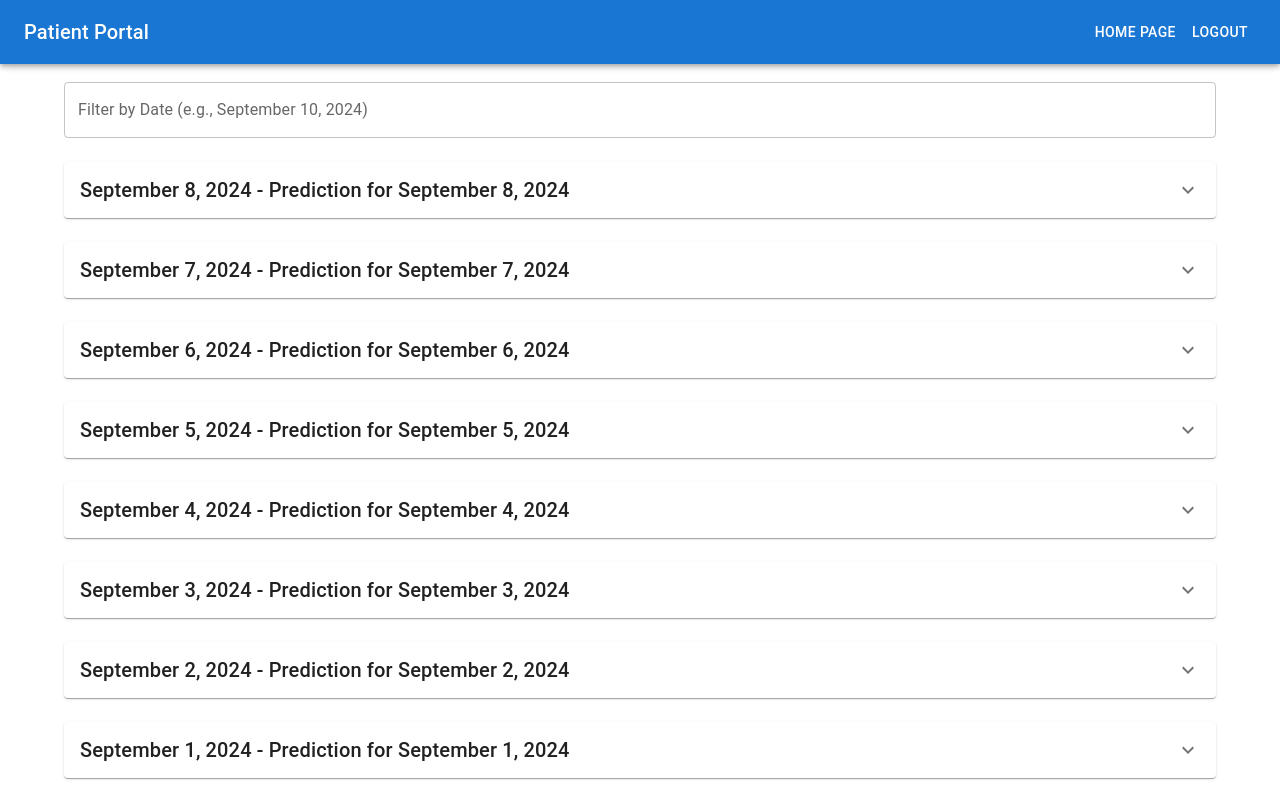
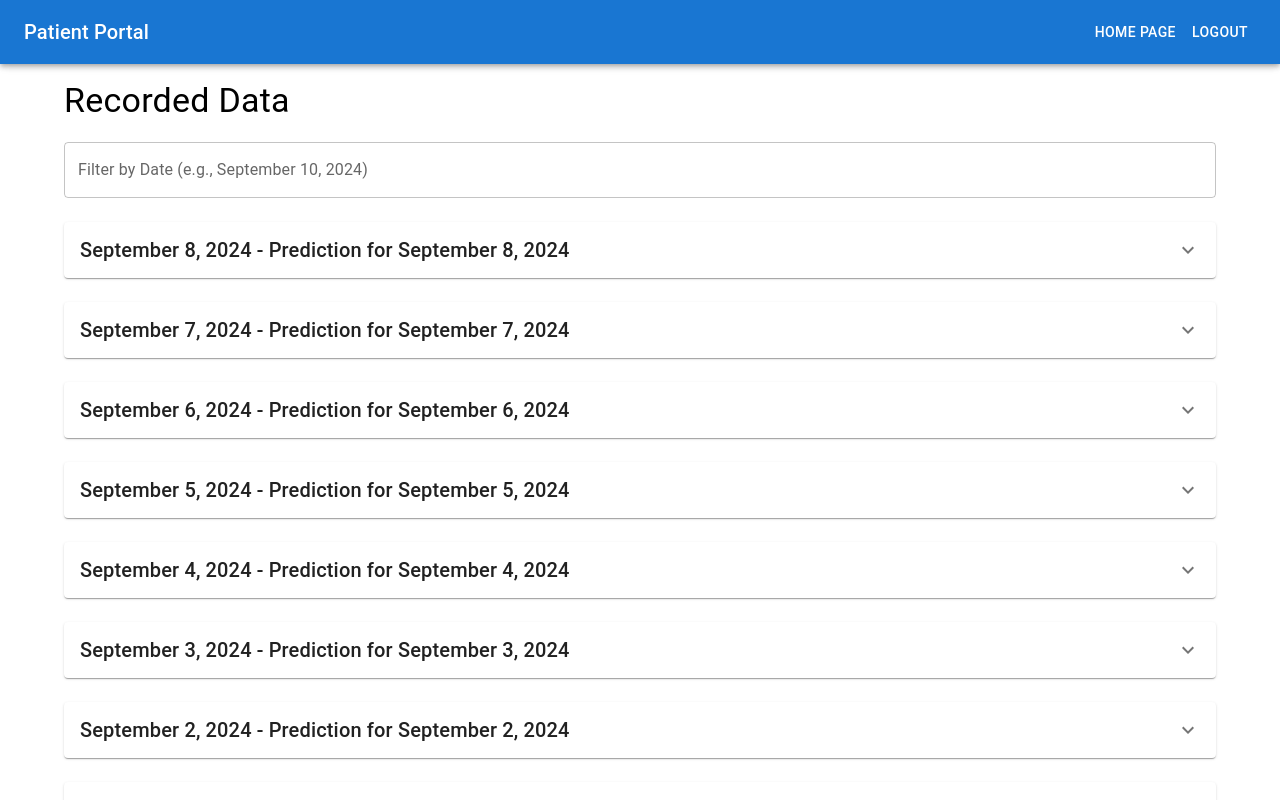
Before and after one commit to momo205/pfizer, a React (Create React App) app in the folder Webpfizer/: page /pages/patient in a window 1280 px wide. Shown: the top 800 px of the page. Built offline with nearby package versions, Linux system fonts and the light colour scheme.

Commit message:
Fixed Margin So Patient Heading Appears

```diff
--- a/Webpfizer/src/pages/patient.js
+++ b/Webpfizer/src/pages/patient.js
@@ -135,7 +135,7 @@ const Patient = () => {
         </Toolbar>
       </AppBar>
 
-      <Typography variant="h4" sx={{ margin: "20px 0" }}>
+      <Typography variant="h4" sx={{ margin: "80px 0 20px 0" }}>
         Recorded Data
       </Typography>
 
```
